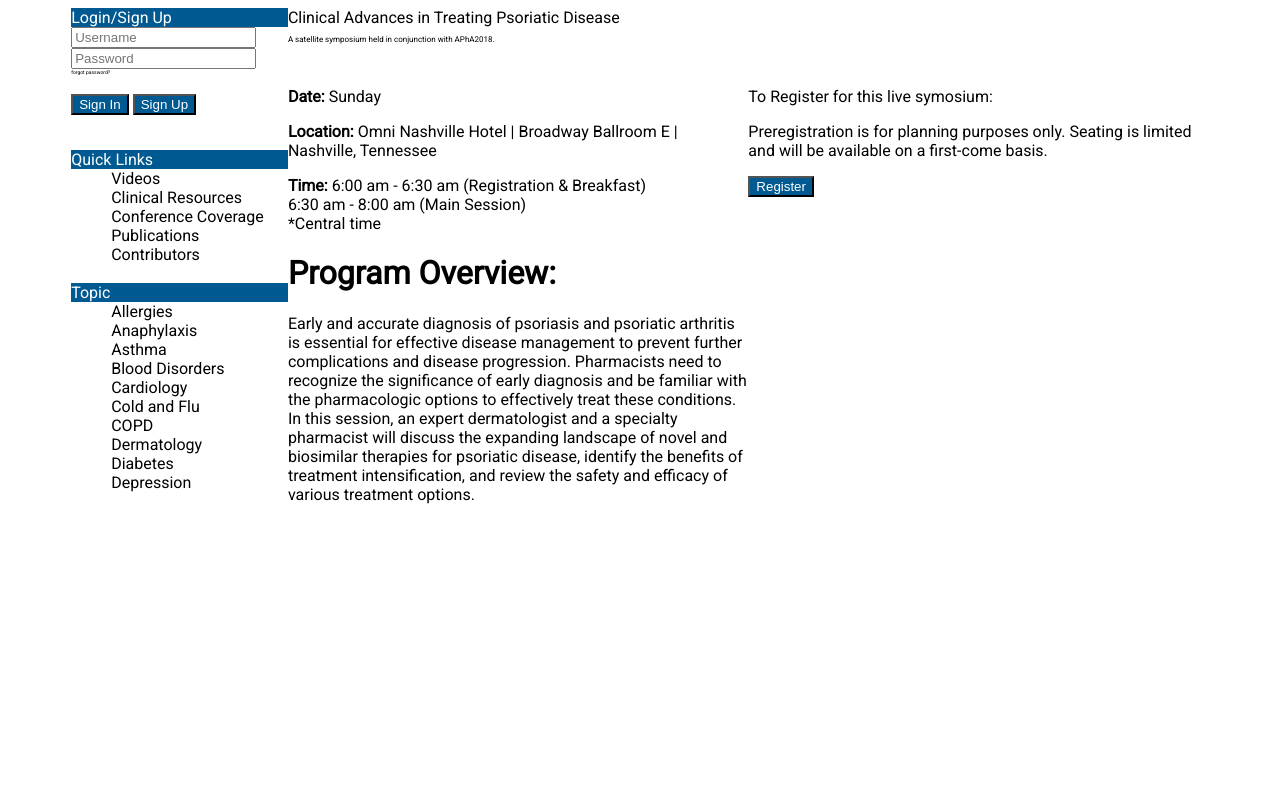
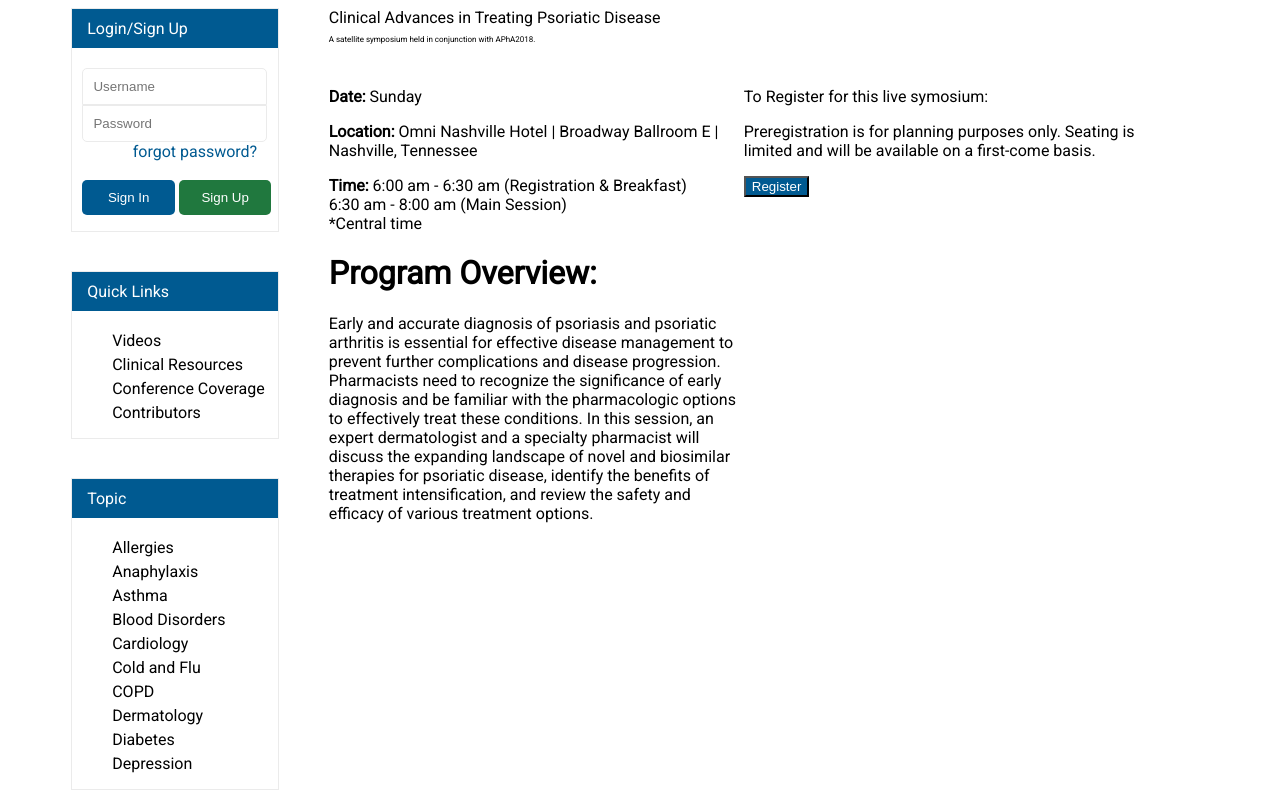
Before and after one commit to jeffer21/ptce-frontend, a website: page app/event.html in a window 1280 px wide. Drawn offline with nearby package versions, Linux system fonts and the light colour scheme; files that its build step writes are made by us from their sources.

Commit message:
CSS Changes

```diff
--- a/app/event.html
+++ b/app/event.html
@@ -26,47 +26,46 @@
 <div class="container">
 
     <div class="left-column">
-        <div id="login">
-            <div style="background-color: #005A91; color: white; border: #707070;">Login/Sign Up</div>
+        <div id="login" class="section-box">
+            <div class="left-column-title">Login/Sign Up</div>
             <form>
-                <input type="text" name="username" placeholder="Username"><br>
-                <input type="text" name="password" placeholder="Password"><br>
-                <div style="font-size: 5px">forgot password?</div> <br>
+                <input class ="input-username" type="text" name="username" placeholder="Username"><br>
+                <input class ="input-password" type="text" name="password" placeholder="Password"><br>
+                <div class="forgot-pw"><a href="#">forgot password?</a></div> <br>
 
-                <input type="submit" value="Sign In" style="background-color: #005A91; color: white; text-align: center">
-                <button style="background-color: #005A91; color: white; text-align: center">Sign Up</button>
+                <input class="sign-in btn" type="submit" value="Sign In">
+                <button class="sign-up btn">Sign Up</button>
             </form>
         </div><br>
 
-        <div id="quicklinks">
-            <div style="background-color: #005A91; color: white; border: #707070;">Quick Links</div>
-            <ul style="list-style: none;margin: auto">
-                <li>Videos</li>
-                <li>Clinical Resources</li>
-                <li>Conference Coverage</li>
-                <li>Publications</li>
-                <li>Contributors</li>
+        <div id="quicklinks" class="section-box quicklinks">
+            <div class="left-column-title">Quick Links</div>
+            <ul>
+                <li><a href="#">Videos</a></li>
+                <li><a href="#">Clinical Resources</a></li>
+                <li><a href="#">Conference Coverage</a></li>
+                <li><a href="#">Contributors</a></li>
             </ul>
         </div><br>
 
-        <div id="topics">
-            <div style="background-color: #005A91; color: white; border: #707070;">Topic</div>
-            <ul style="list-style: none;margin: auto">
-                <li>Allergies</li>
-                <li>Anaphylaxis</li>
-                <li>Asthma</li>
-                <li>Blood Disorders</li>
-                <li>Cardiology</li>
-                <li>Cold and Flu</li>
-                <li>COPD</li>
-                <li>Dermatology</li>
-                <li>Diabetes</li>
-                <li>Depression</li>
+        <div id="topics" class="section-box quicklinks">
+            <div class="left-column-title">Topic</div>
+            <ul>
+                <li><a href="#">Allergies</a></li>
+                <li><a href="#">Anaphylaxis</a></li>
+                <li><a href="#">Asthma</a></li>
+                <li><a href="#">Blood Disorders</a></li>
+                <li><a href="#">Cardiology</a></li>
+                <li><a href="#">Cold and Flu</a></li>
+                <li><a href="#">COPD</a></li>
+                <li><a href="#">Dermatology</a></li>
+                <li><a href="#">Diabetes</a></li>
+                <li><a href="#">Depression</a></li>
             </ul>
         </div>
 
     </div>
-    <div class="main-content-2col" style="flex-basis: 85%">
+    <div class="main-content-2col">
         <div id="eventinfo">
             <div style="">Clinical Advances in Treating Psoriatic Disease</div>
             <p style="font-size: 8px">A satellite symposium held in conjunction with APhA2018.</p>
--- a/sass/_page-desktop.scss
+++ b/sass/_page-desktop.scss
@@ -119,3 +119,8 @@
 	width:20%;
 	border: black solid 1px;
 }
+
+.main-content-2col {
+    width:80%;
+    padding:0 50px;
+}
```
Also changed, not shown: app/style.css, 1 other file.
